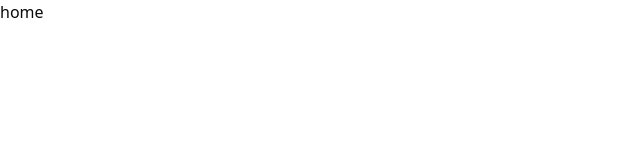
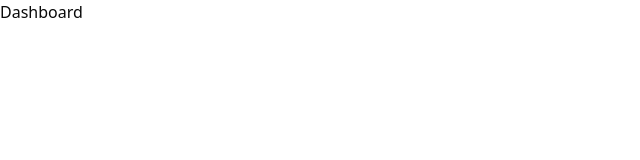
Before and after one commit to sionnn9/iqac, a Next.js app: page / in a window 1280 px wide. Shown: the top 160 px of the page, without its empty margins (0-640 px from the left). Built offline with nearby package versions, Linux system fonts and the light colour scheme.

Commit message:
dashboard

```diff
--- a/app/page.tsx
+++ b/app/page.tsx
@@ -1,7 +1,8 @@
+import Link from "next/link";
 export default function Home() {
   return (
     <div>
-      <h1>home</h1>
+      <Link href="/dashboard">Dashboard</Link>
     </div>
   );
 }
```
